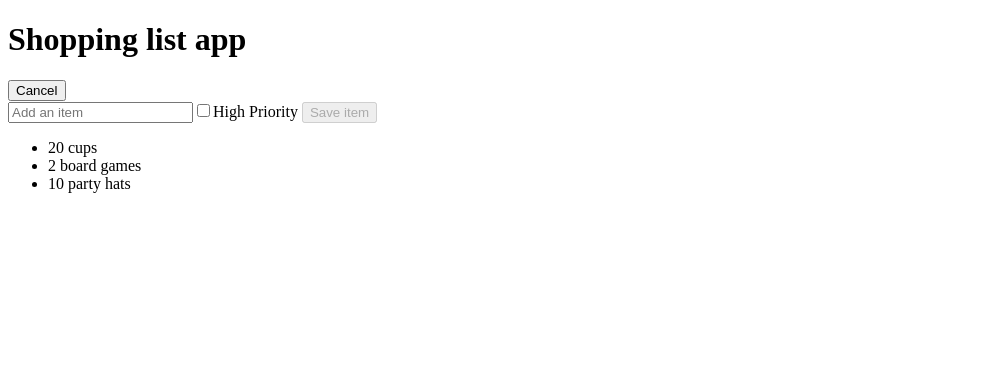
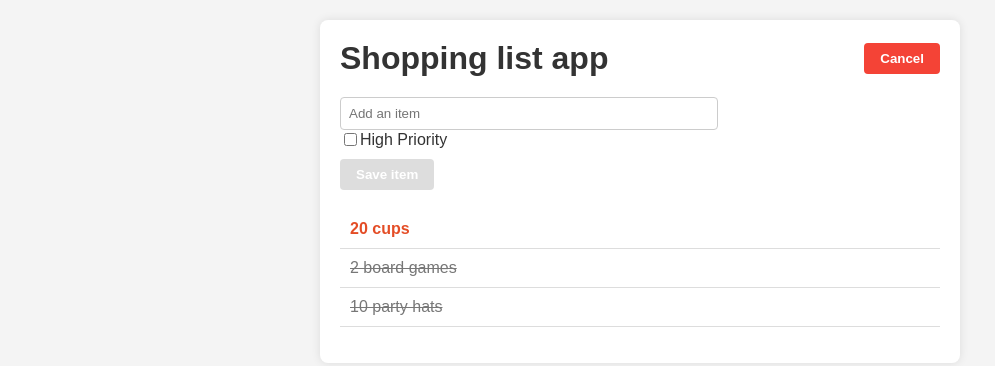
Before and after one commit to Vira-V/Vue.js_training, a plain HTML site: page index.html in a window 1280 px wide. Both pictures are taken after a click on the button "Add Item". Shown: the whole page, without its empty margins (0-995 px from the left). Drawn offline with nearby package versions, Linux system fonts and the light colour scheme.

Commit message:
added styles

```diff
--- a/index.html
+++ b/index.html
@@ -4,17 +4,117 @@
     <meta charset="UTF-8" />
     <meta name="viewport" content="width=device-width, initial-scale=1.0" />
     <title>Shopping list app</title>
+    <style>
+      body {
+        font-family: Arial, sans-serif;
+        margin: 0;
+        padding: 0;
+        background-color: #f4f4f4;
+      }
+
+      #shopping-list {
+        max-width: 600px;
+        margin: 20px auto;
+        background-color: #fff;
+        padding: 20px;
+        border-radius: 8px;
+        box-shadow: 0 0 10px rgba(0, 0, 0, 0.1);
+      }
+
+      .header {
+        display: flex;
+        justify-content: space-between;
+        align-items: center;
+        margin-bottom: 20px;
+      }
+
+      h1 {
+        margin: 0;
+        color: #333;
+      }
+
+      .btn {
+        padding: 8px 16px;
+        cursor: pointer;
+        border: none;
+        border-radius: 4px;
+        color: #fff;
+        font-weight: bold;
+      }
+
+      .btn-cancel {
+        background-color: #f44336;
+      }
+
+      .btn-primary {
+        background-color: #4caf50;
+      }
+
+      .add-item-form {
+        margin-bottom: 20px;
+      }
+
+      input[type="text"] {
+        padding: 8px;
+        width: 60%;
+        margin-right: 10px;
+        border: 1px solid #ccc;
+        border-radius: 4px;
+      }
+
+      label {
+        display: flex;
+        align-items: center;
+        margin-bottom: 10px;
+        color: #333;
+      }
+
+      .btn-primary:disabled {
+        background-color: #ddd;
+        cursor: not-allowed;
+      }
+
+      p {
+        color: #555;
+      }
+
+      ul {
+        list-style-type: none;
+        padding: 0;
+      }
+
+      li {
+        padding: 10px;
+        border-bottom: 1px solid #ddd;
+        cursor: pointer;
+        transition: background-color 0.3s;
+      }
+
+      li:hover {
+        background-color: #f9f9f9;
+      }
+
+      .strikeout {
+        text-decoration: line-through;
+        color: #777;
+      }
+
+      .priority {
+        color: #e44d26;
+        font-weight: bold;
+      }
+    </style>
   </head>
   <body>
     <div id="shopping-list">
       <div class="header">
         <h1>{{header || 'Welcome'}}</h1>
-            <button v-if="editing" @click="doEdit(false)"
-            class="btn btn-cancel">
+        <button v-if="editing" @click="doEdit(false)" class="btn btn-cancel">
           Cancel
         </button>
-            <button v-else @click="doEdit(true)"
-            class="btn btn-primary">Add Item</button>
+        <button v-else @click="doEdit(true)" class="btn btn-primary">
+          Add Item
+        </button>
       </div>
 
       <div v-if="editing" class="add-item-form">
@@ -46,7 +146,9 @@
           :key="item.id"
           :class="{strikeout: item.purchased, priority: item.highPriority}"
           class="static-class"
-        >{{item.label}}</li>
+        >
+          {{item.label}}
+        </li>
       </ul>
     </div>
     <script src="https://unpkg.com/vue@3"></script>
@@ -59,8 +161,18 @@
             newItem: "",
             newItemHighPriority: false,
             items: [
-              { id: 1, label: "10 party hats", purchased: true, highPriority: false },
-              { id: 2, label: "2 board games", purchased: true, highPriority: false },
+              {
+                id: 1,
+                label: "10 party hats",
+                purchased: true,
+                highPriority: false,
+              },
+              {
+                id: 2,
+                label: "2 board games",
+                purchased: true,
+                highPriority: false,
+              },
               { id: 3, label: "20 cups", purchased: false, highPriority: true },
             ],
           };
@@ -68,25 +180,29 @@
 
         computed: {
           reversedItems() {
-                return [...this.items].reverse()
-            }
+            return [...this.items].reverse();
+          },
         },
 
         methods: {
           saveItem() {
-                this.items.push({id:this.items.length + 1, label: this.newItem, highPriority: this.newItemHighPriority})
-                this.newItem = ''
-                this.newItemHighPriority = ''
+            this.items.push({
+              id: this.items.length + 1,
+              label: this.newItem,
+              highPriority: this.newItemHighPriority,
+            });
+            this.newItem = "";
+            this.newItemHighPriority = "";
           },
           doEdit(editing) {
-                this.editing = editing
-                this.newItem = ""
-                this.newItemHighPriority = ''
+            this.editing = editing;
+            this.newItem = "";
+            this.newItemHighPriority = "";
           },
           togglePurchased(item) {
-                item.purchased = !item.purchased
-            }
-        }
+            item.purchased = !item.purchased;
+          },
+        },
       }).mount("#shopping-list");
     </script>
   </body>
```
Lines whose indentation alone changed are shown as unchanged.
